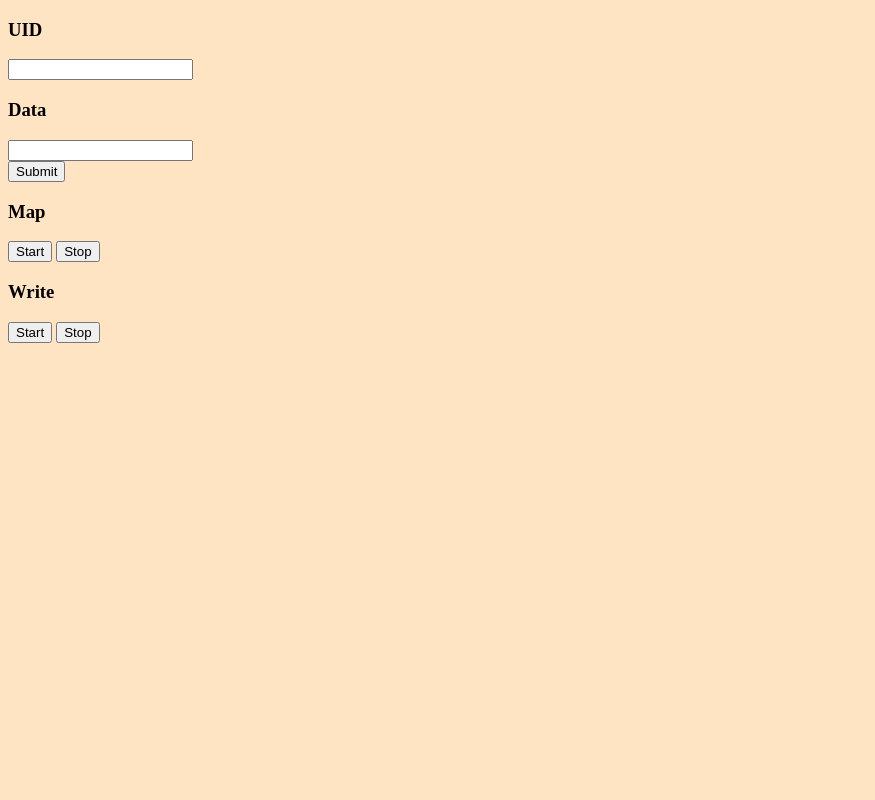
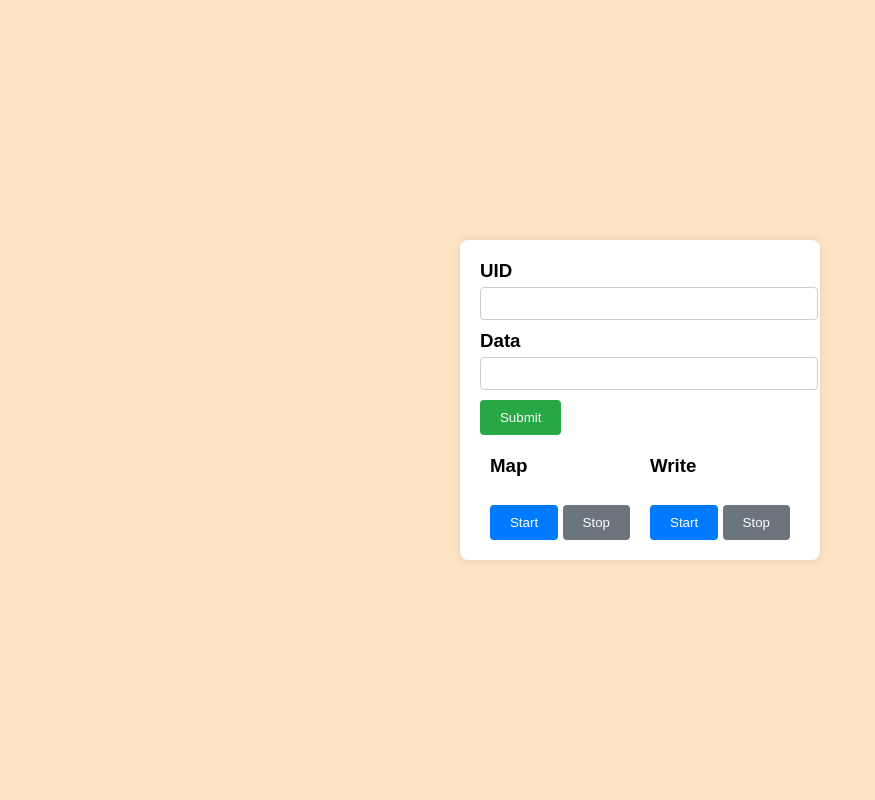
Before and after one commit to yadhu-dev/LibraryManagementSystem, a Flask app: page / in a window 1280 px wide. Shown: the whole page, without its empty margins (0-875 px from the left). Run offline with Flask 3, Linux system fonts and the light colour scheme.

Commit message:
html page with css and js

```diff
--- a/UI/templates/index.html
+++ b/UI/templates/index.html
@@ -7,22 +7,81 @@
     <meta name="description" content="" />
     <meta name="viewport" content="width=device-width, initial-scale=1" />
     <style>
-      body{
+      body {
         background-color: bisque;
+        font-family: Arial, sans-serif;
+        margin: 0;
+        padding: 0;
+        display: flex;
+        justify-content: center;
+        align-items: center;
+        height: 100vh;
+      }
+      .main {
+        background: white;
+        padding: 20px;
+        border-radius: 8px;
+        box-shadow: 0 0 10px rgba(0, 0, 0, 0.1);
+      }
+      .container {
+        margin-bottom: 20px;
+      }
+      .container h3 {
+        margin: 0;
+        margin-bottom: 5px;
+      }
+      .container input[type="text"] {
+        width: 100%;
+        padding: 8px;
+        margin-bottom: 10px;
+        border: 1px solid #ccc;
+        border-radius: 4px;
+      }
+      .container input[type="submit"] {
+        padding: 10px 20px;
+        background-color: #28a745;
+        color: white;
+        border: none;
+        border-radius: 4px;
+        cursor: pointer;
+      }
+      .scriptcont {
+        display: flex;
+        justify-content: space-between;
+      }
+      .scriptcont div {
+        flex: 1;
+        margin: 0 10px;
+      }
+      .scriptcont h3 {
+        margin-top: 0;
+      }
+      .scriptcont button {
+        padding: 10px 20px;
+        margin-top: 10px;
+        background-color: #007bff;
+        color: white;
+        border: none;
+        border-radius: 4px;
+        cursor: pointer;
+      }
+      .scriptcont button:disabled {
+        background-color: #6c757d;
+        cursor: not-allowed;
       }
     </style>
   </head>
   <body>
     <div class="main">
       <div class="container">
-        <form>
+        <form id="data-form">
           <div class="uid">
             <h3>UID</h3>
-            <input type="text" name="uid" />
+            <input type="text" name="uid" required />
           </div>
           <div class="data">
             <h3>Data</h3>
-            <input type="text" name="data" />
+            <input type="text" name="data" required />
           </div>
           <div class="submit">
             <input type="submit" value="Submit" />
@@ -33,15 +92,60 @@
         <div class="map">
           <h3>Map</h3>
           <button id="start-map">Start</button>
-          <button id="stop-map">Stop</button>
+          <button id="stop-map" disabled>Stop</button>
         </div>
         <div class="write">
           <h3>Write</h3>
           <button id="start-write">Start</button>
-          <button id="stop-write">Stop</button>
+          <button id="stop-write" disabled>Stop</button>
         </div>
       </div>
     </div>
-    <script src="" async defer></script> <!-- Script tag for future JavaScript -->
+    <script>
+      document.addEventListener('DOMContentLoaded', function () {
+        const startMapBtn = document.getElementById('start-map');
+        const stopMapBtn = document.getElementById('stop-map');
+        const startWriteBtn = document.getElementById('start-write');
+        const stopWriteBtn = document.getElementById('stop-write');
+
+        startMapBtn.addEventListener('click', function () {
+          console.log('Map started');
+          startMapBtn.disabled = true;
+          stopMapBtn.disabled = false;
+          // Add your start map functionality here
+        });
+
+        stopMapBtn.addEventListener('click', function () {
+          console.log('Map stopped');
+          startMapBtn.disabled = false;
+          stopMapBtn.disabled = true;
+          // Add your stop map functionality here
+        });
+
+        startWriteBtn.addEventListener('click', function () {
+          console.log('Write started');
+          startWriteBtn.disabled = true;
+          stopWriteBtn.disabled = false;
+          // Add your start write functionality here
+        });
+
+        stopWriteBtn.addEventListener('click', function () {
+          console.log('Write stopped');
+          startWriteBtn.disabled = false;
+          stopWriteBtn.disabled = true;
+          // Add your stop write functionality here
+        });
+
+        const form = document.getElementById('data-form');
+        form.addEventListener('submit', function (event) {
+          event.preventDefault();
+          const formData = new FormData(form);
+          const uid = formData.get('uid');
+          const data = formData.get('data');
+          console.log(`UID: ${uid}, Data: ${data}`);
+          // Add your form submission functionality here
+        });
+      });
+    </script>
   </body>
 </html>
```
